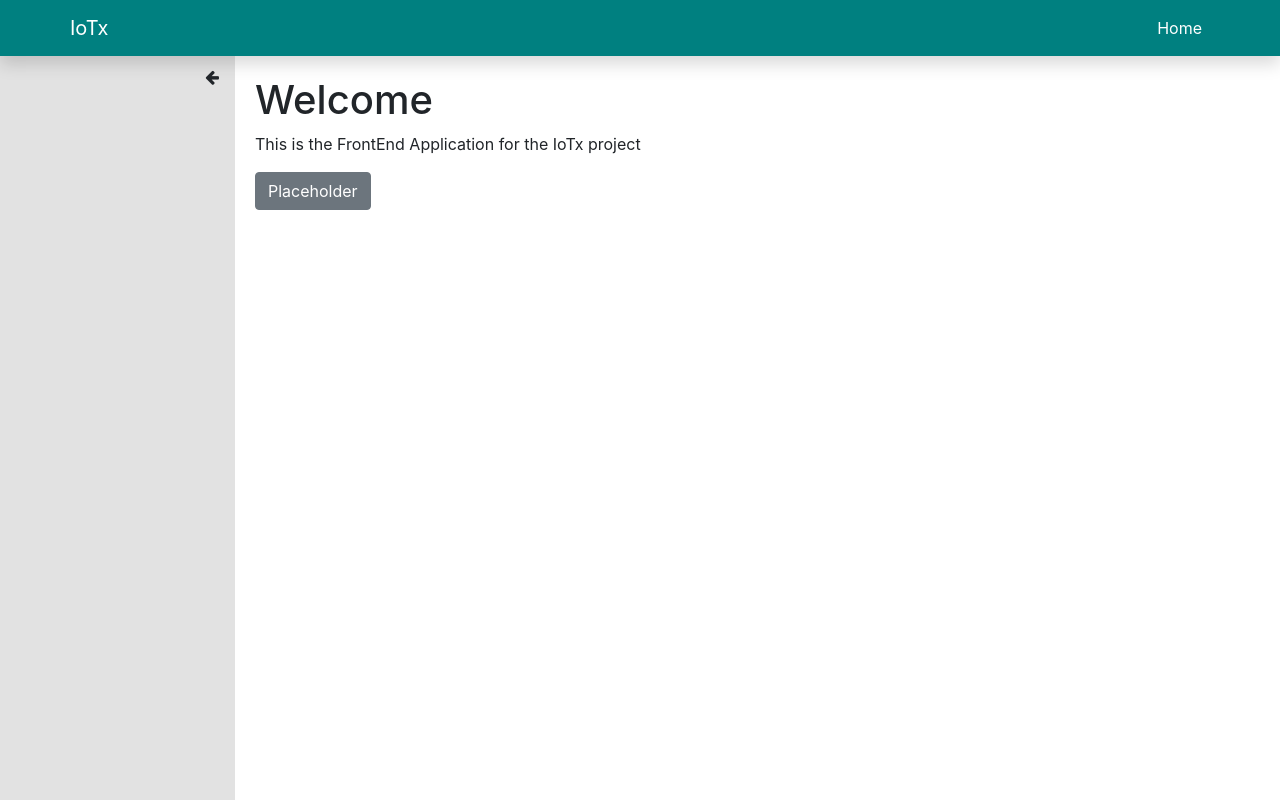
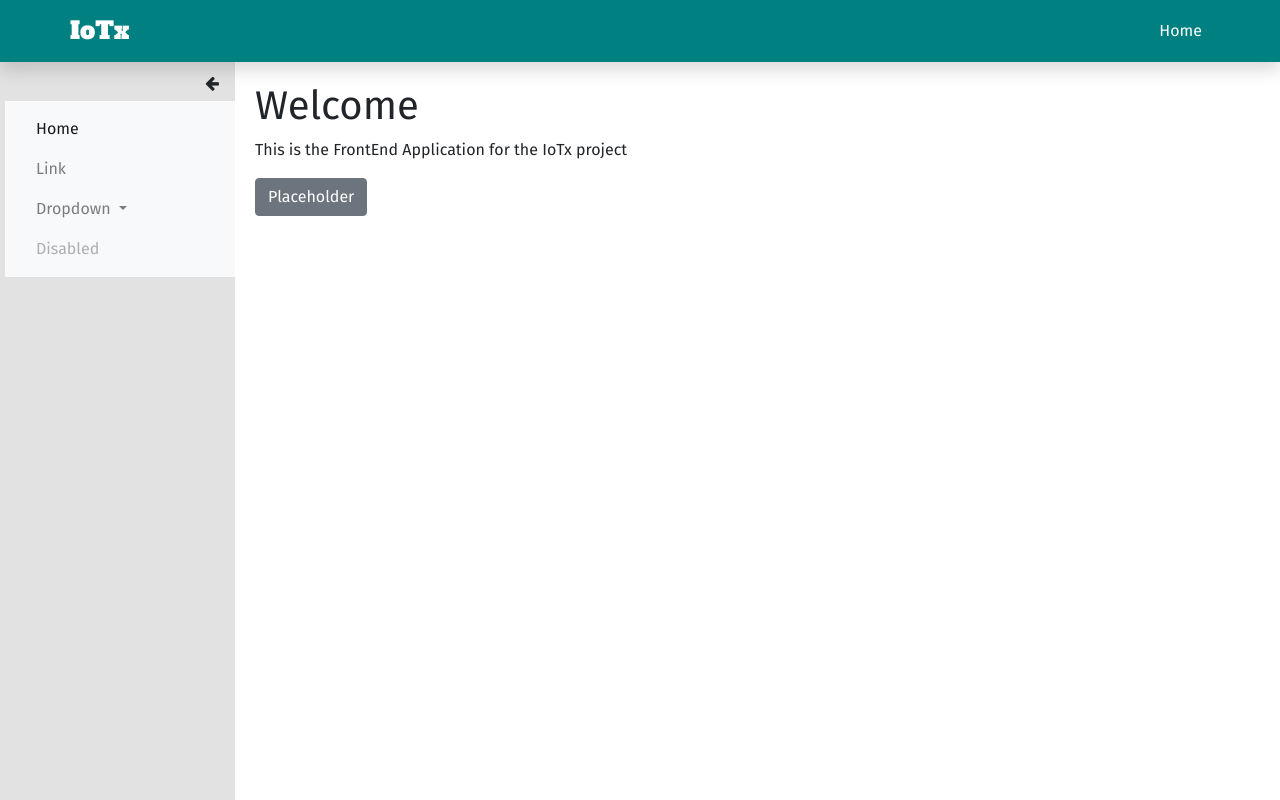
Before and after one commit to vatadepalli/IoTx-Angular, an Angular app: page / in a window 1280 px wide. Built offline with nearby package versions, Linux system fonts and the light colour scheme; what @angular/Forms would draw is missing.

Commit message:
improve sidenav

```diff
--- a/src/app/components/navbar/navbar.component.css
+++ b/src/app/components/navbar/navbar.component.css
@@ -2,3 +2,8 @@
   /* background-color: teal !important; */
   background-image: linear-gradient(teal, teal);
 }
+
+.navbar-brand {
+  font-family: "Alfa Slab One" !important;
+  font-size: 24px;
+}
--- a/src/app/components/sidenav/sidenav.component.html
+++ b/src/app/components/sidenav/sidenav.component.html
@@ -15,4 +15,47 @@
     (click)="toggleCollapse()"
     class="fa fa-arrow-right float-right pr-3 pt-2"
   ></i>
+
+  <nav class="navbar navbar-light bg-light" [class.d-none]="isCollapsed">
+    <div class="navbar-collapse col" id="navbarSupportedContent">
+      <ul class="navbar-nav mr-auto">
+        <li class="nav-item active">
+          <a class="nav-link" href="#"
+            >Home <span class="sr-only">(current)</span></a
+          >
+        </li>
+        <li class="nav-item">
+          <a class="nav-link" href="#">Link</a>
+        </li>
+        <li class="nav-item dropdown">
+          <a
+            class="nav-link dropdown-toggle"
+            href="#"
+            id="navbarDropdown"
+            role="button"
+            data-toggle="dropdown"
+            aria-haspopup="true"
+            aria-expanded="false"
+          >
+            Dropdown
+          </a>
+          <div class="dropdown-menu" aria-labelledby="navbarDropdown">
+            <a class="dropdown-item" href="#">Action</a>
+            <a class="dropdown-item" href="#">Another action</a>
+            <div class="dropdown-divider"></div>
+            <a class="dropdown-item" href="#">Something else</a>
+          </div>
+        </li>
+        <li class="nav-item">
+          <a
+            class="nav-link disabled"
+            href="#"
+            tabindex="-1"
+            aria-disabled="true"
+            >Disabled</a
+          >
+        </li>
+      </ul>
+    </div>
+  </nav>
 </div>
--- a/src/index.html
+++ b/src/index.html
@@ -6,6 +6,14 @@
     <base href="/" />
     <meta name="viewport" content="width=device-width, initial-scale=1" />
     <link rel="icon" type="image/x-icon" href="favicon.ico" />
+    <link
+      href="https://fonts.googleapis.com/css?family=Fira+Sans"
+      rel="stylesheet"
+    />
+    <link
+      href="https://fonts.googleapis.com/css?family=Alfa Slab One"
+      rel="stylesheet"
+    />
   </head>
   <body>
     <app-root></app-root>
--- a/src/styles.css
+++ b/src/styles.css
@@ -1 +1,13 @@
 /* You can add global styles to this file, and also import other style files */
+* {
+  font-family: "Fira Sans", sans-serif;
+}
+.bold {
+  font-weight: bold;
+}
+.italic {
+  font-style: italic;
+}
+.oblique {
+  font-style: oblique;
+}
```
